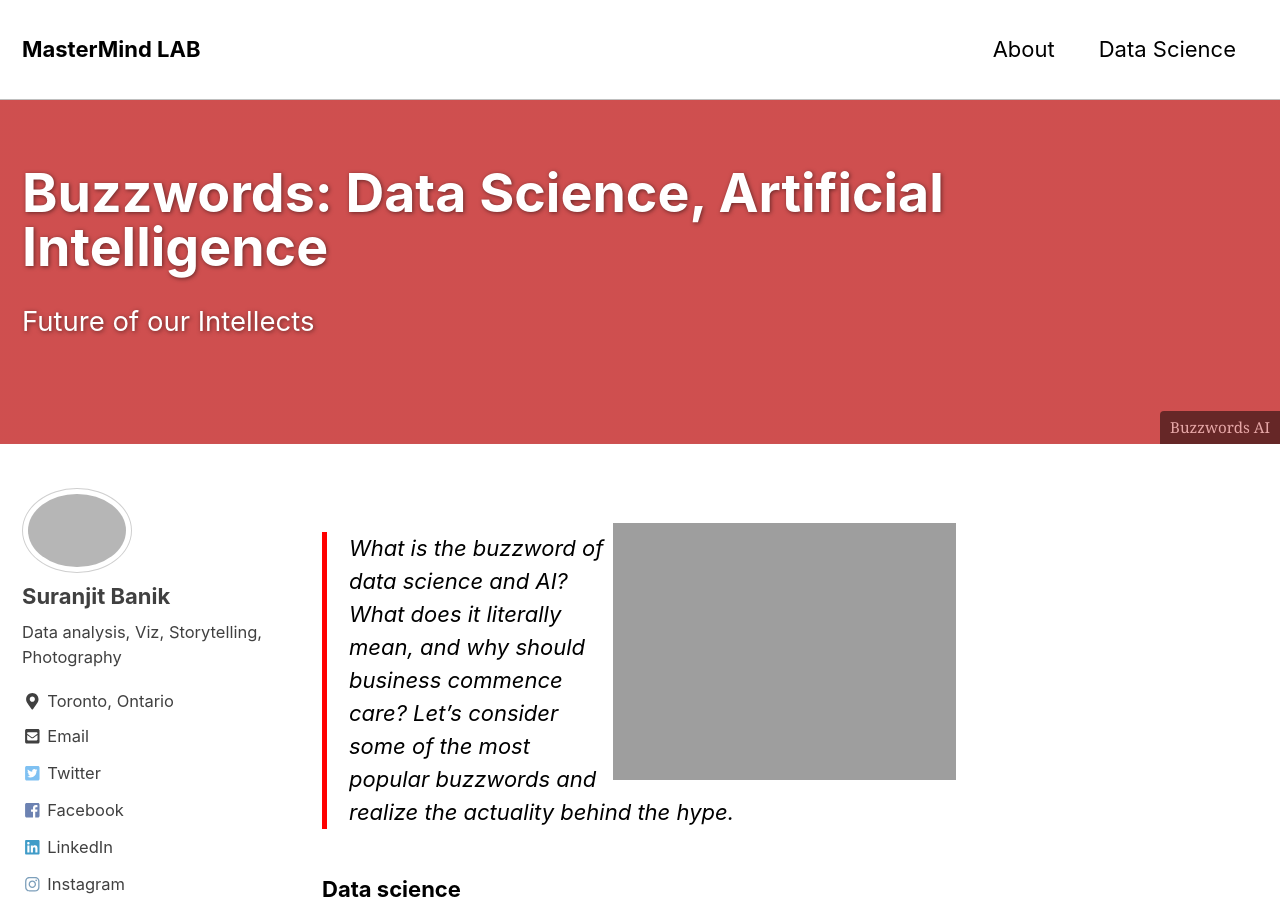
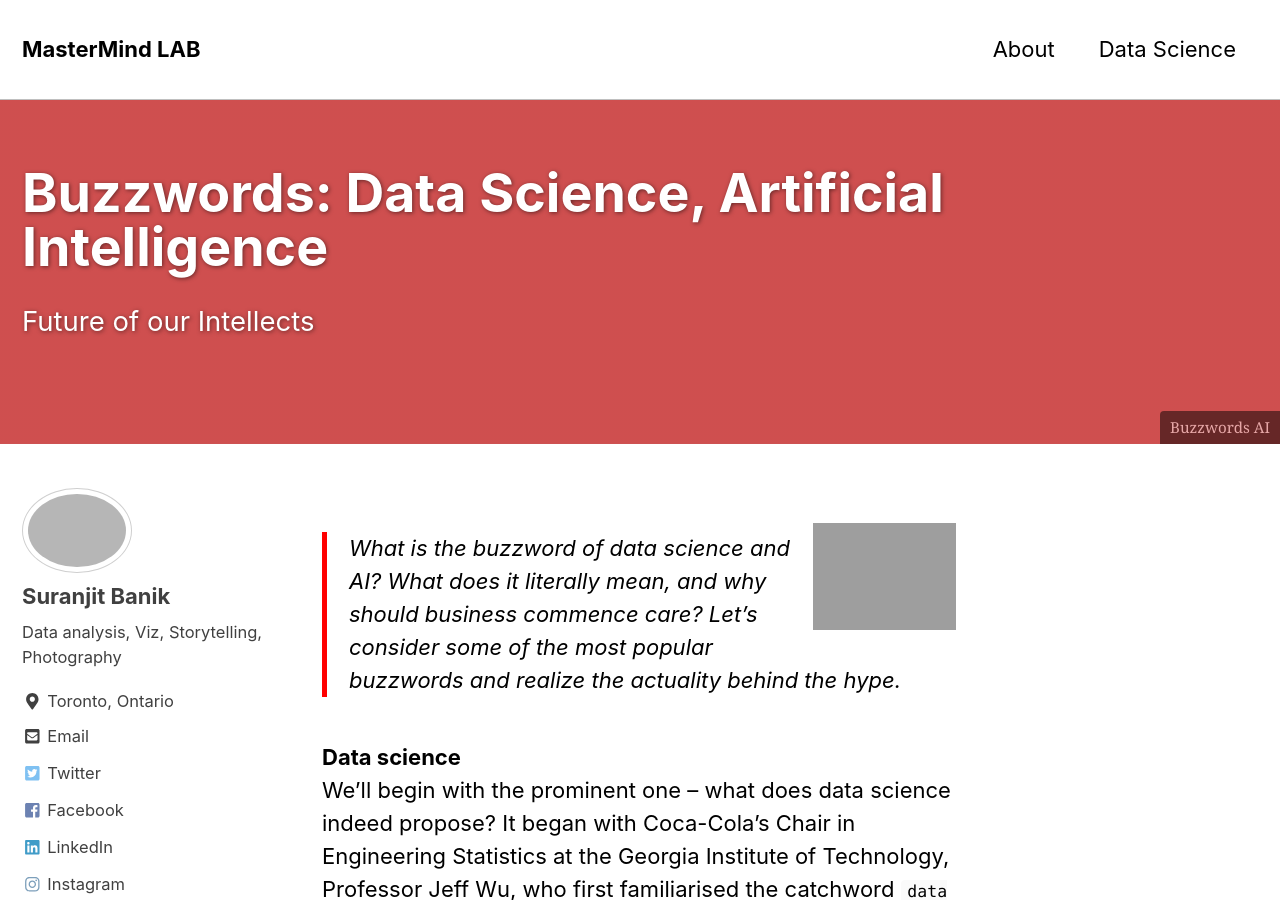
Before and after one commit to mastermindLAB/mastermindLAB.github.io, a Jekyll site: the page built from _posts/2019-03-29-DefinitionOfDataScience.md, in a window 1280 px wide and 900 px high. Built offline with Jekyll 4.4.1, drawn with Linux system fonts in a browser that asks for light colours; nearby versions of some CDN libraries.

```diff
--- a/_posts/2019-03-29-DefinitionOfDataScience.md
+++ b/_posts/2019-03-29-DefinitionOfDataScience.md
@@ -11,8 +11,8 @@
     - label: "See Projects"
       url: "https://github.com/mastermindlab"
 ---
-
-<img style="padding: 35px 2px 3px 5px;" align="right" src="{{ site.url }}{{ site.baseurl }}/images/face-recognision-blog.jpg" width="350" height="250">
+<center>
+<img style="padding: 35px 2px 3px 5px;" align="right" src="{{ site.url }}{{ site.baseurl }}/images/face-recognision-blog.jpg" width="150" height="150"></center>
 >What is the buzzword of _data science_ and AI? What does it literally mean, and why should business commence care? Let’s consider some of the most popular buzzwords and realize the actuality behind the hype.
 
 
```
